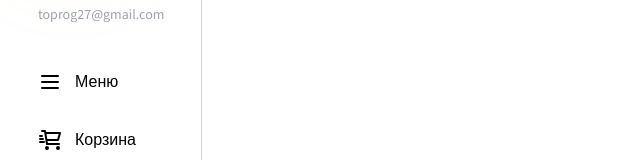
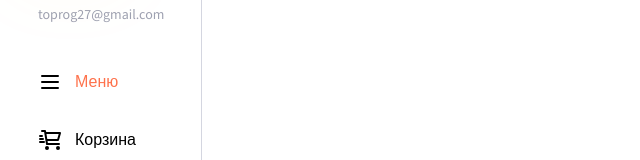
Before and after one commit to tolkunio/take-out-app, a React (Vite) app: page / in a window 1280 px wide. Shown: the part 149-309 px from the top of the page, without its empty margins (0-640 px from the left). Built offline with nearby package versions, Linux system fonts and the light colour scheme.

Commit message:
-добавила NavLink с отображением активной навигации

```diff
--- a/src/layout/Layout/Layout.module.css
+++ b/src/layout/Layout/Layout.module.css
@@ -28,6 +28,12 @@
     text-decoration: none;
     color: var(--text-color);
 }
+.link:hover{
+    color: var(--primary-color);
+}
+.active{
+    color: var(--primary-color);
+}
 .name{
     font-size: 20px;
     font-weight: 700;
--- a/src/layout/Layout/Layout.tsx
+++ b/src/layout/Layout/Layout.tsx
@@ -5,6 +5,8 @@ import cart from '../../assets/cart.svg';
 import avatar from '../../assets/avatar.svg';
 import exit from '../../assets/exit.svg';
 import {Button} from "../../components/Button/Button";
+import {NavLink} from "react-router-dom";
+import cn from "classnames";
 
 export const Layout = () => {
     return (
@@ -16,14 +18,14 @@ export const Layout = () => {
                     <div className={s.email}> toprog27@gmail.com </div>
                 </div>
                 <div className={s.menu}>
-                    <Link to={'/'} className={s.link}>
+                    <NavLink to={'/'} className={({isActive})=>cn(s.link,isActive?s.active:'')}>
                         <img alt={'иконка меню'} src={menu}/>
                         Меню
-                    </Link>
-                    <Link to={'cart'} className={s.link}>
+                    </NavLink>
+                    <NavLink to={'cart'} className={({isActive})=>cn(s.link,isActive?s.active:'')}>
                         <img alt={'иконка корзины'} src={cart}/>
                         Корзина
-                    </Link>
+                    </NavLink>
                 </div>
                 <Button className={s.exit}>
                     <img src={exit} alt={'иконка выхода'}/>
```
